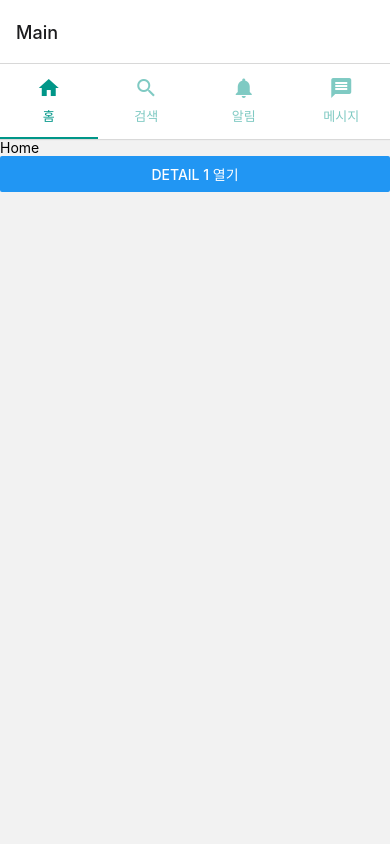
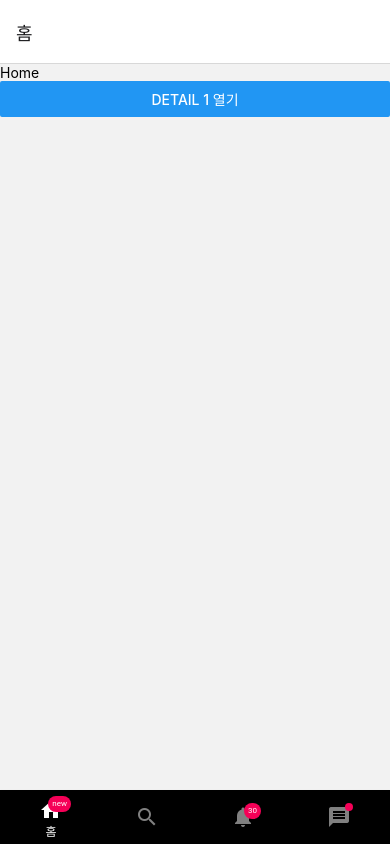
Before and after one commit to lhayeon1234/LearnReactNavigation, a React Native app: screen /Main in a window 390 px wide. Built offline with nearby package versions, Linux system fonts and the light colour scheme.

Commit message:
feat materialBottomTabs

```diff
--- a/App.js
+++ b/App.js
@@ -1,16 +1,36 @@
 import React from 'react';
-import {NavigationContainer} from '@react-navigation/native';
+import {
+  getFocusedRouteNameFromRoute,
+  NavigationContainer,
+} from '@react-navigation/native';
 import {createNativeStackNavigator} from '@react-navigation/native-stack';
 import DetailScreen from './screens/DetailScreen';
 import MainScreen from './screens/MainScreen';
 
 const Stack = createNativeStackNavigator();
 
+function getHeaderTitle(route) {
+  const routeName = getFocusedRouteNameFromRoute(route) ?? 'Home';
+  const nameMap = {
+    Home: '홈',
+    Search: '검색',
+    Notification: '알림',
+    Message: '메시지',
+  };
+  return nameMap[routeName];
+}
+
 function App() {
   return (
     <NavigationContainer>
       <Stack.Navigator>
-        <Stack.Screen name="Main" component={MainScreen} />
+        <Stack.Screen
+          name="Main"
+          component={MainScreen}
+          options={({route}) => ({
+            title: getHeaderTitle(route),
+          })}
+        />
         <Stack.Screen name="Detail" component={DetailScreen} />
       </Stack.Navigator>
     </NavigationContainer>
--- a/package.json
+++ b/package.json
@@ -12,6 +12,7 @@
   "dependencies": {
     "@react-navigation/bottom-tabs": "^6.2.0",
     "@react-navigation/drawer": "^6.3.1",
+    "@react-navigation/material-bottom-tabs": "^6.1.1",
     "@react-navigation/material-top-tabs": "^6.1.1",
     "@react-navigation/native": "^6.0.8",
     "@react-navigation/native-stack": "^6.5.0",
@@ -19,6 +20,7 @@
     "react-native": "0.67.2",
     "react-native-gesture-handler": "^2.2.0",
     "react-native-pager-view": "^5.4.11",
+    "react-native-paper": "^4.11.2",
     "react-native-reanimated": "^2.2.4",
     "react-native-safe-area-context": "^3.4.1",
     "react-native-screens": "^3.12.0",
--- a/screens/MainScreen.js
+++ b/screens/MainScreen.js
@@ -1,9 +1,9 @@
 import React from 'react';
 import {View, Button, Text} from 'react-native';
-import {createMaterialTopTabNavigator} from '@react-navigation/material-top-tabs';
+import {createMaterialBottomTabNavigator} from '@react-navigation/material-bottom-tabs';
 import Icon from 'react-native-vector-icons/MaterialIcons';
 
-const Tab = createMaterialTopTabNavigator();
+const Tab = createMaterialBottomTabNavigator();
 
 function HomeScreen({navigation}) {
   return (
@@ -35,11 +35,8 @@ function MainScreen() {
   return (
     <Tab.Navigator
       initialRouteName="Home"
-      screenOptions={{
-        tabBarIndicatorStyle: {
-          backgroundColor: '#009688',
-        },
-        tabBarActiveTintColor: '#009688',
+      tabBarOptions={{
+        showIcon: true,
       }}>
       <Tab.Screen
         name="Home"
@@ -47,6 +44,8 @@ function MainScreen() {
         options={{
           tabBarLabel: '홈',
           tabBarIcon: ({color}) => <Icon name="home" color={color} size={24} />,
+          tabBarColor: 'black',
+          tabBarBadge: 'new',
         }}
       />
       <Tab.Screen
@@ -57,6 +56,7 @@ function MainScreen() {
           tabBarIcon: ({color}) => (
             <Icon name="search" color={color} size={24} />
           ),
+          tabBarColor: 'gray',
         }}
       />
       <Tab.Screen
@@ -67,6 +67,8 @@ function MainScreen() {
           tabBarIcon: ({color}) => (
             <Icon name="notifications" color={color} size={24} />
           ),
+          tabBarColor: 'green',
+          tabBarBadge: 30,
         }}
       />
       <Tab.Screen
@@ -77,6 +79,8 @@ function MainScreen() {
           tabBarIcon: ({color}) => (
             <Icon name="message" color={color} size={24} />
           ),
+          tabBarColor: 'blue',
+          tabBarBadge: true,
         }}
       />
     </Tab.Navigator>
```
Also changed, not shown: 1 other file (tests, documents, lock files or other folders).
